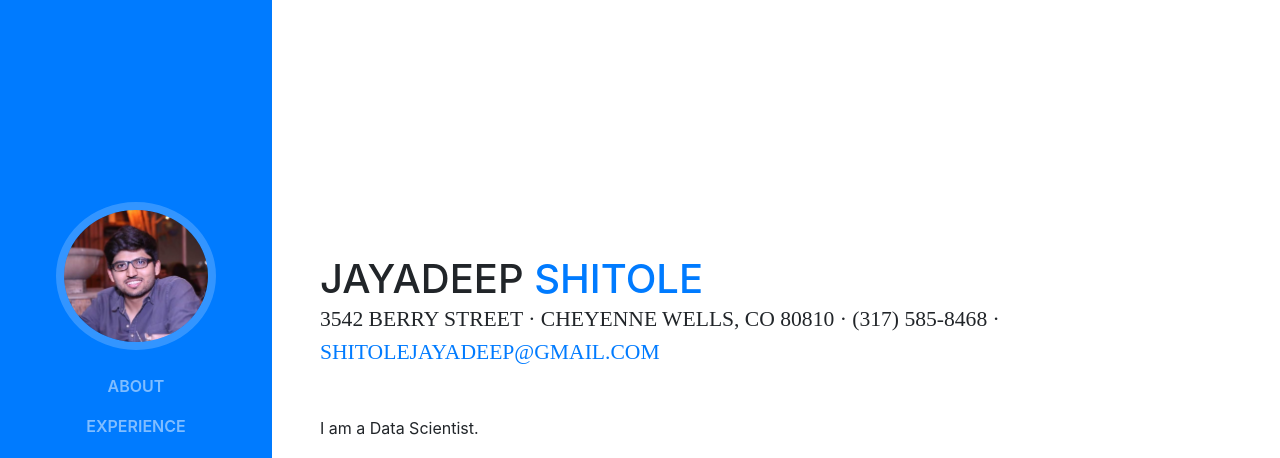
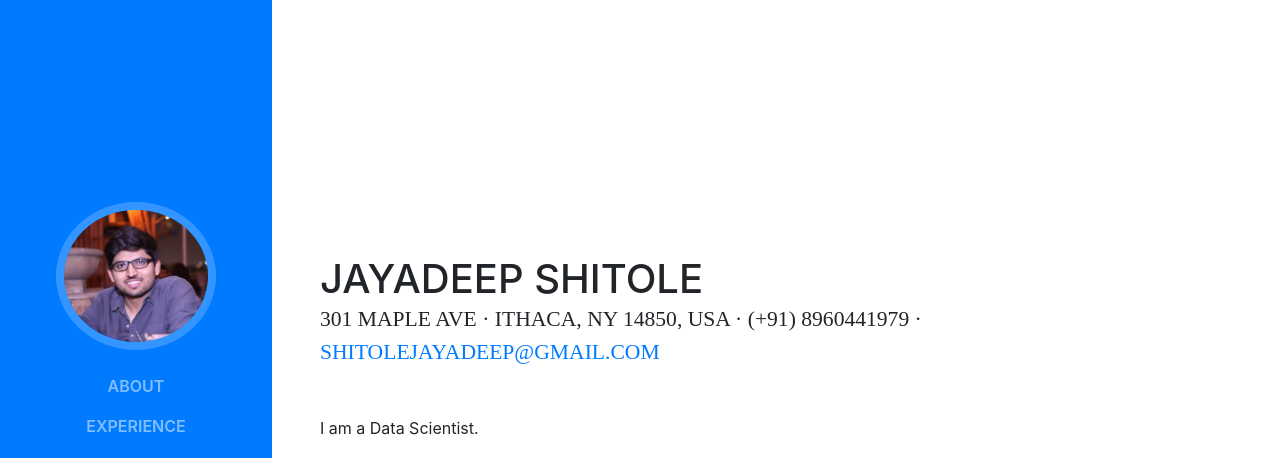
Before and after one commit to jayadeepshitole/jayadeepshitole.github.io, a website with bundled scripts: page index.html in a window 1280 px wide. Shown: the top 458 px of the page. Built offline with nearby package versions, Linux system fonts and the light colour scheme; a web font is replaced by a local one.

Commit message:
Content Change

```diff
--- a/index.html
+++ b/index.html
@@ -65,10 +65,9 @@
 
       <section class="resume-section p-3 p-lg-5 d-flex d-column" id="about">
         <div class="my-auto">
-          <h1 class="mb-0">Jayadeep
-            <span class="text-primary">Shitole</span>
+          <h1 class="mb-0">Jayadeep Shitole
           </h1>
-          <div class="subheading mb-5">3542 Berry Street · Cheyenne Wells, CO 80810 · (317) 585-8468 ·
+          <div class="subheading mb-5">301 Maple Ave · Ithaca, NY 14850, USA · (+91) 8960441979 ·
             <a href="mailto:name@email.com">shitolejayadeep@gmail.com</a>
           </div>
           <p class="mb-5">I am a Data Scientist.</p>
```
